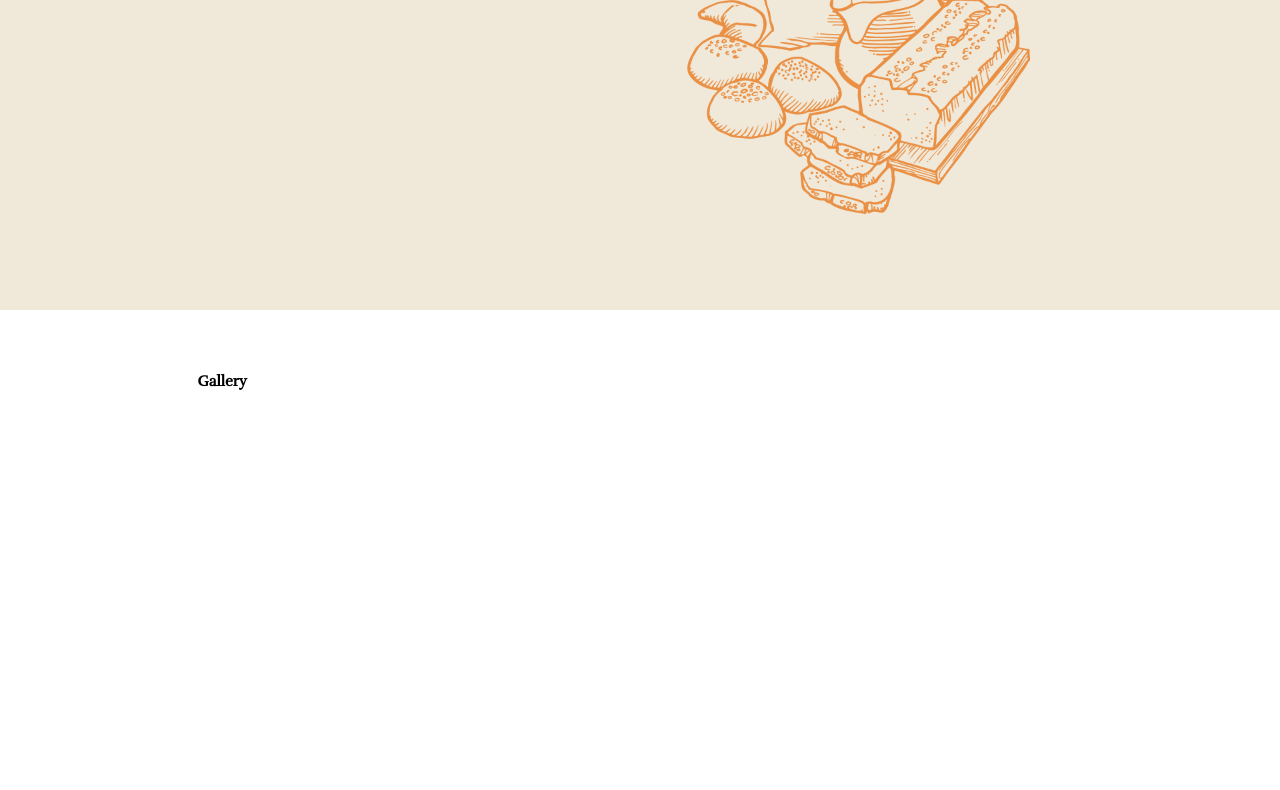
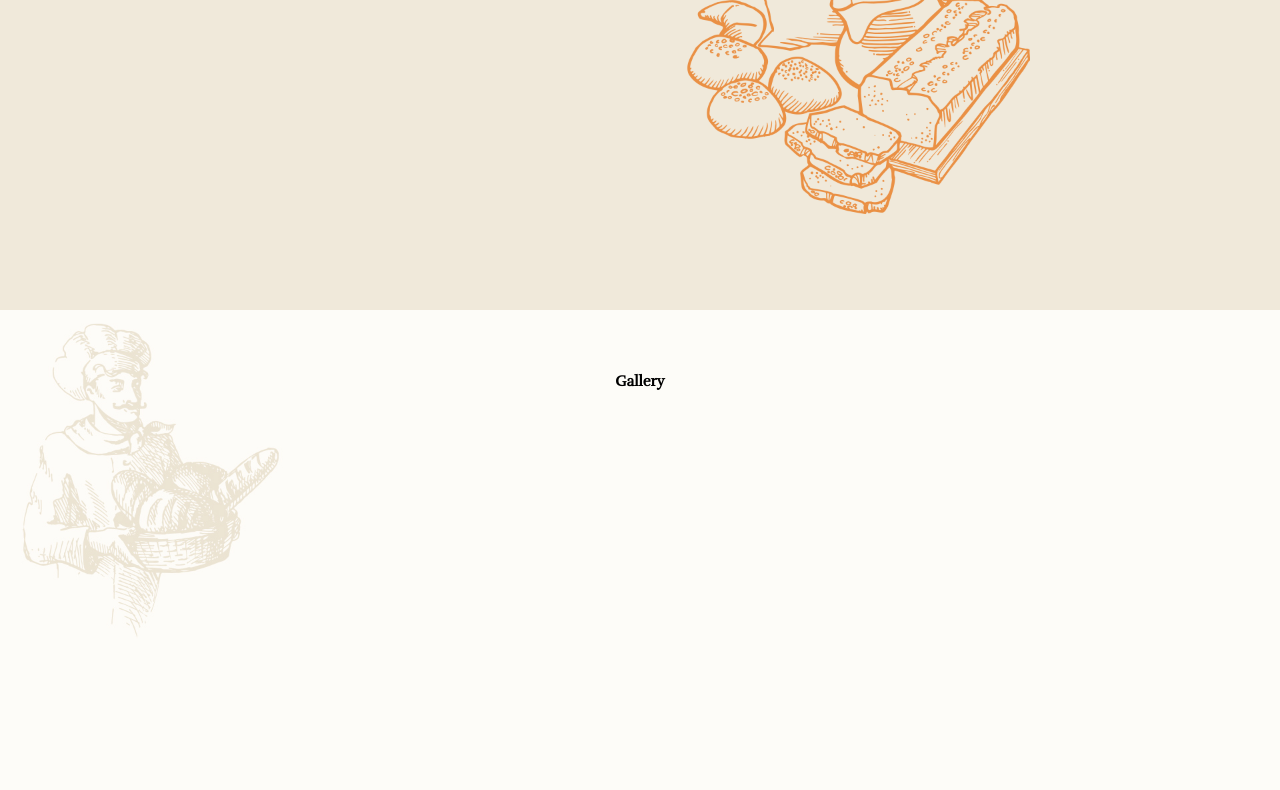
Before and after one commit to danacenteno/effective-waffle, a website: page public/index.html in a window 1280 px wide. Shown: the part 2010-2800 px from the top of the page. Drawn offline with Linux system fonts and the light colour scheme.

Commit message:
centering thangs

```diff
--- a/dev/styles/main.scss
+++ b/dev/styles/main.scss
@@ -20,7 +20,8 @@ footer {
 
 .wrapper {
 	width: 75%;
-	margin: auto;
+	text-align: center;
+	margin: 0 auto;
 }
 
 p {
@@ -81,7 +82,7 @@ header {
 
 .gallery {
 	height: 80vh;
-	background-image: url('../images/gallerybg.png');
+	background-image: url('../images/gallerybg.jpg');
 }
 
 //JOURNAL STYLES
--- a/public/styles/styles.css
+++ b/public/styles/styles.css
@@ -142,7 +142,8 @@ footer {
 
 .wrapper {
   width: 75%;
-  margin: auto; }
+  text-align: center;
+  margin: 0 auto; }
 
 p {
   font-family: 'Raleway', sans-serif;
@@ -185,7 +186,7 @@ header {
 
 .gallery {
   height: 80vh;
-  background-image: url("../images/gallerybg.png"); }
+  background-image: url("../images/gallerybg.jpg"); }
 
 .journal {
   height: 100vh;
```
